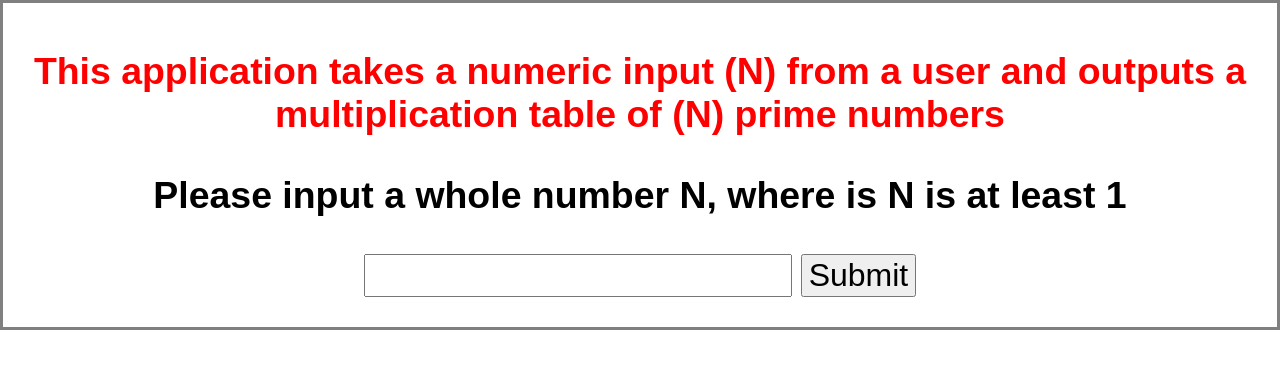
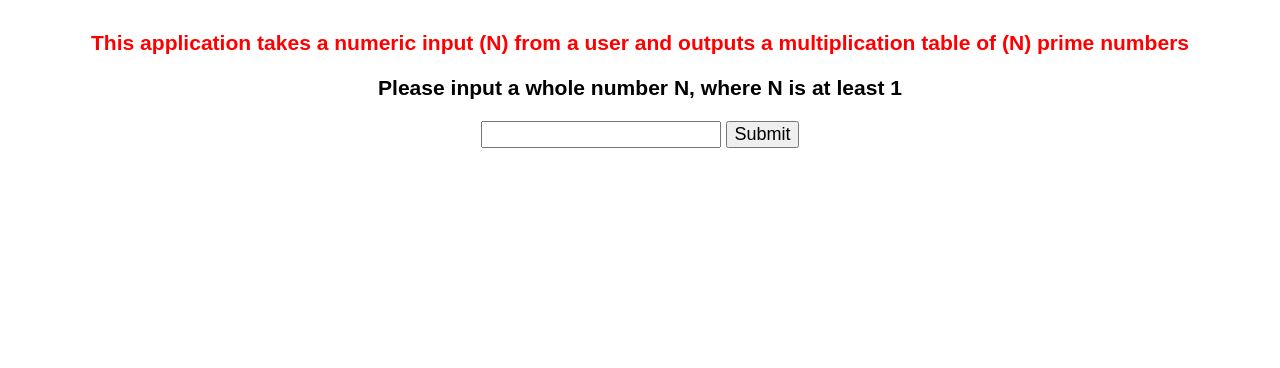
Before and after one commit to mahmoudabulebdeh/fmptest, a website: page index.html in a window 1280 px wide. Drawn offline with Linux system fonts and the light colour scheme.

Commit message:
update home page style file and fix a typo in index.html
updating the css, make the fonts more readable and fix a typo in the
home page “index.html”

```diff
--- a/css/styles.css
+++ b/css/styles.css
@@ -2,14 +2,13 @@
 body {
     margin: 0;
     padding: 0;
-    font-size: xx-large;
+    font-size: large;
     font-family: Arial;
 }
 
 .container {
     position: relative;
     padding: 10px;
-    border: 3px solid gray;
     vertical-align: middle;
     alignment: center;
     text-align: center;
@@ -20,12 +19,12 @@ body {
 }
 
 input{
-    font-size: xx-large;
+    font-size: large;
 }
 
 
 button{
-    font-size: xx-large;
+    font-size: large;
 }
 
 div#output{
--- a/index.html
+++ b/index.html
@@ -11,7 +11,7 @@
             This application takes a numeric input (N) from a user and outputs a multiplication table of (N) prime numbers
         </h3>
 
-        <h3>Please input a whole number N, where is N is at least 1</h3>
+        <h3>Please input a whole number N, where N is at least 1</h3>
 
         <form>
             <input type="text" id="numb" name="numb">
```
